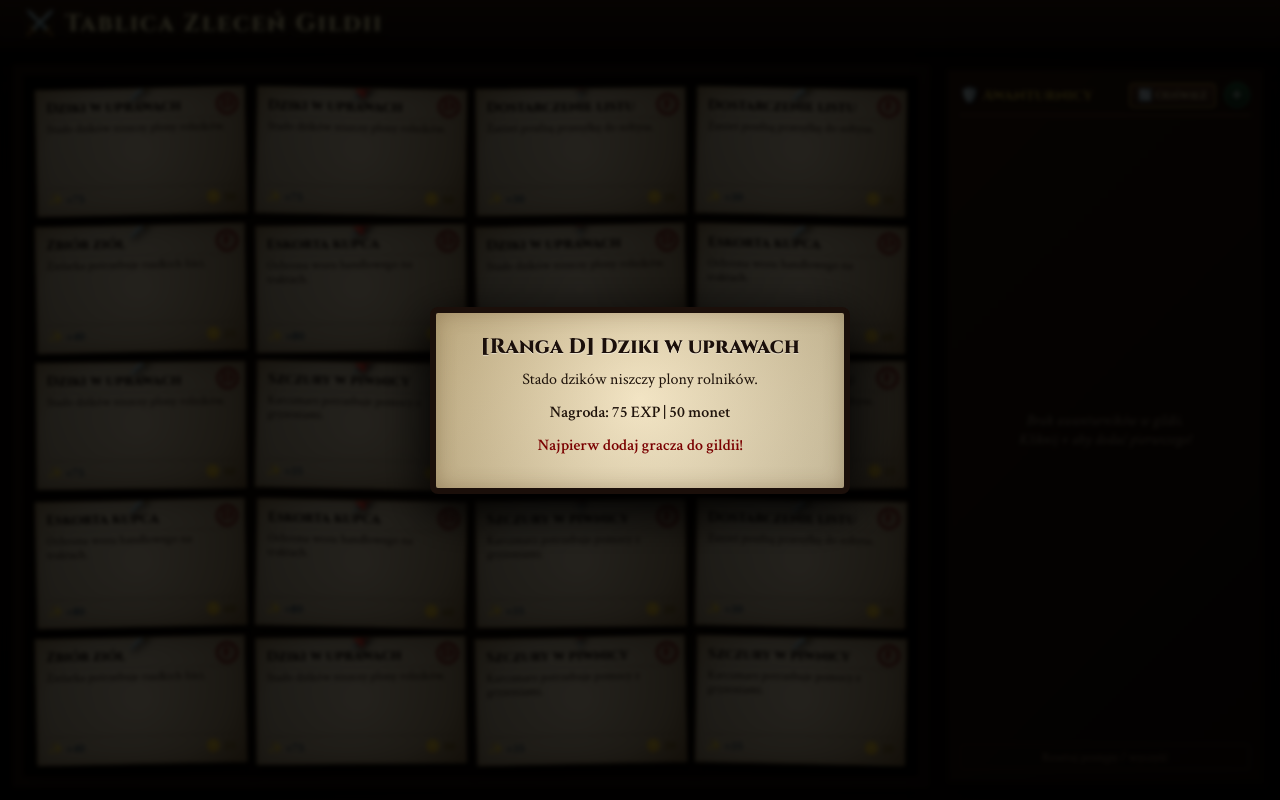
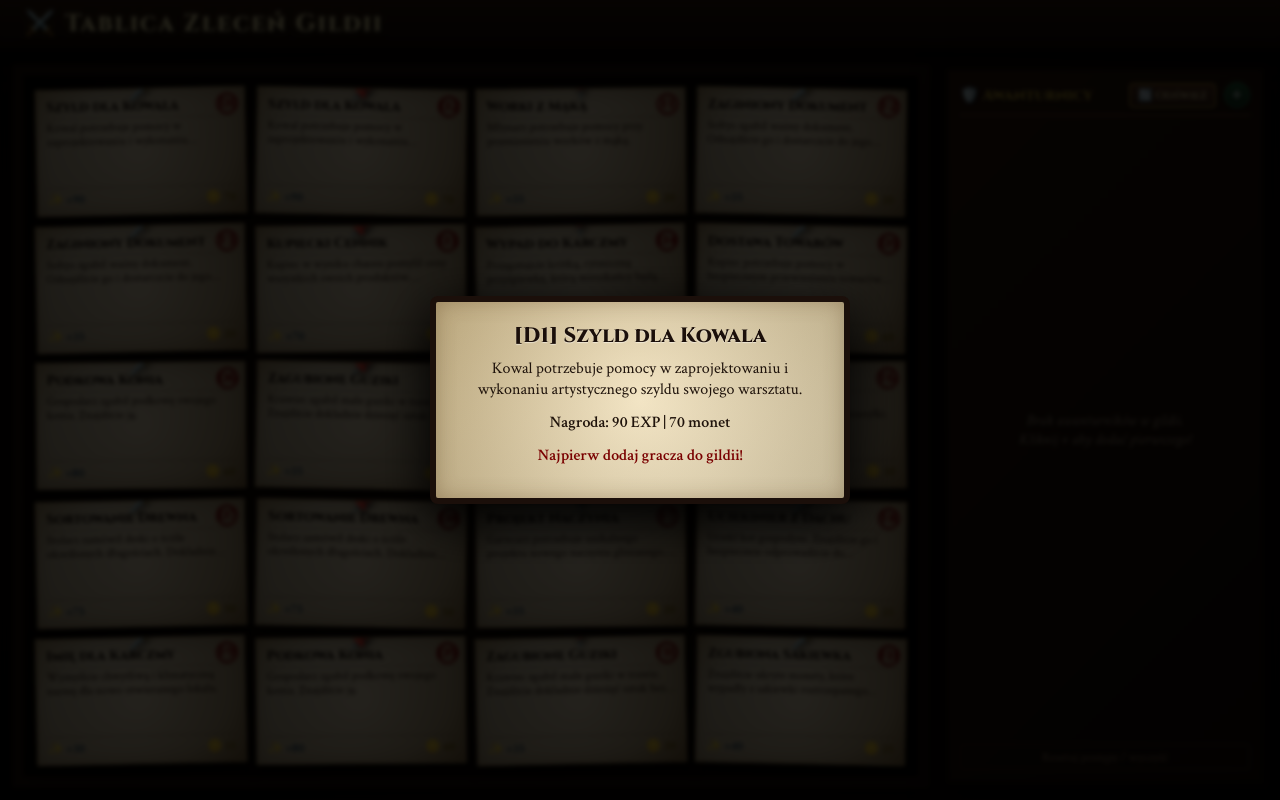
Before and after one commit to PurpleQv3/Gildia, a plain HTML site: page index.html in a window 1280 px wide. Both pictures are taken after a click on the element 141 px from the left and 151 px from the top of the page. Drawn offline with Linux system fonts and the light colour scheme.

Commit message:
Update index.html

```diff
--- a/index.html
+++ b/index.html
@@ -88,7 +88,6 @@
 
         .quest-card {
             background: var(--parchment);
-            /* Realistyczna tekstura pergaminu z ciemniejszymi, wypalonymi brzegami */
             background-image: radial-gradient(circle at center, rgba(255,255,255,0.3) 0%, rgba(0,0,0,0.25) 100%),
                               linear-gradient(135deg, #e6ce9a 0%, #f4e4bc 20%, #d8be8c 80%, #b8975e 100%);
             padding: 8px 10px;
@@ -146,11 +145,11 @@
 
         .quest-title {
             font-family: 'Cinzel', serif;
-            font-size: 0.88rem;
+            font-size: 0.85rem;
             font-weight: 800;
             color: #1a0f07;
             margin-bottom: 2px;
-            padding-right: 20px;
+            padding-right: 25px;
             border-bottom: 1px dashed rgba(60, 35, 15, 0.4);
             padding-bottom: 2px;
             white-space: nowrap;
@@ -159,7 +158,7 @@
         }
 
         .quest-desc {
-            font-size: 0.76rem;
+            font-size: 0.75rem;
             line-height: 1.15;
             color: #2b1a10;
             margin-bottom: 2px;
@@ -592,38 +591,65 @@
 
     <script>
         /* ==========================================================================
-           === INDYWIDUALNA KONFIGURACJA ZADAŃ ===
+           === BAZA ZADAŃ (SZABLONY Z TYTUŁAMI I OPISAMI) ===
            ========================================================================== */
 
         const QUEST_TEMPLATES = {
             "F": [
-                { title: "Szczury w piwnicy", desc: "Karczmarz potrzebuje pomocy z gryzoniami.", exp: 35, coins: 20 },
-                { title: "Zbiór ziół", desc: "Zielarka potrzebuje rzadkich liści.", exp: 40, coins: 25 },
-                { title: "Dostarczenie listu", desc: "Zanieś poufną przesyłkę do sołtysa.", exp: 30, coins: 15 }
+                { title: "Zagubione Guziki", desc: "Krawiec zgubił małe guziki w trawie. Znajdźcie dokładnie dziesięć sztuk bez używania latarek.", exp: 35, coins: 20 },
+                { title: "Zgubiona Sakiewka", desc: "Znajdźcie ukryte monety, które wypadły z sakiewki roztrzepanego kupca.", exp: 40, coins: 25 },
+                { title: "Projekt Naczynia", desc: "Garncarz potrzebuje unikalnego projektu nowego naczynia glinianego. Narysujcie go szczegółowo.", exp: 35, coins: 20 },
+                { title: "Tajemnicza Wiadomość", desc: "Ktoś zostawił zaszyfrowaną wiadomość pod drzwiami sołtysa. Rozszyfrujcie ją.", exp: 45, coins: 30 },
+                { title: "Nazwy na Mapie", desc: "Na starej mapie brakuje trzech nazw ulic. Dopasujcie je poprawnie do właściwych miejsc.", exp: 40, coins: 25 },
+                { title: "Imię dla Karczmy", desc: "Wymyślcie chwytliwą i klimatyczną nazwę dla nowo otwieranego lokalu.", exp: 30, coins: 15 },
+                { title: "Zaginiony Dokument", desc: "Sołtys zgubił ważny dokument. Odnajdźcie go i dostarczcie do jego domu.", exp: 35, coins: 20 },
+                { title: "Uciekinier z Dachu", desc: "Uciekł kot gospodyni. Znajdźcie go i bezpiecznie odprowadźcie do właścicielki.", exp: 40, coins: 25 },
+                { title: "Worki z Mąką", desc: "Młynarz potrzebuje pomocy przy przeniesieniu worków z mąką.", exp: 35, coins: 20 },
+                { title: "Zgubione Listy", desc: "Listonosz zgubił kilka listów. Odnajdźcie wszystkie ukryte przesyłki.", exp: 45, coins: 30 }
             ],
             "D": [
-                { title: "Eskorta kupca", desc: "Ochrona wozu handlowego na traktach.", exp: 80, coins: 60 },
-                { title: "Dziki w uprawach", desc: "Stado dzików niszczy plony rolników.", exp: 75, coins: 50 }
+                { title: "Sortowanie Drewna", desc: "Stolarz zamówił deski o ściśle określonych długościach. Dokładnie posegregujcie patyczki/materiały.", exp: 75, coins: 50 },
+                { title: "Dostawa Towarów", desc: "Kupiec potrzebuje pomocy w bezpiecznym przewiezieniu towarów na tętniący życiem targ.", exp: 80, coins: 60 },
+                { title: "Trzy Przesyłki", desc: "Dostarczcie trzy poufne paczki do różnych, oddalonych od siebie mieszkańców.", exp: 85, coins: 65 },
+                { title: "Kupiecki Cennik", desc: "Kupiec w wyniku chaosu pomylił ceny wszystkich swoich produktów. Uporządkujcie i przeliczcie cennik.", exp: 70, coins: 55 },
+                { title: "Wypad do Karczmy", desc: "Przygotujcie krótką, rytmiczną przyśpiewkę, którą mieszkańcy będą śpiewać podczas nadchodzącego święta.", exp: 75, coins: 50 },
+                { title: "Szyld dla Kowala", desc: "Kowal potrzebuje pomocy w zaprojektowaniu i wykonaniu artystycznego szyldu swojego warsztatu.", exp: 90, coins: 70 },
+                { title: "Nieposłuszne Narzędzia", desc: "Kowal potrzebuje pomocy w posegregowaniu swoich narzędzi.", exp: 75, coins: 50 },
+                { title: "Podkowa Konia", desc: "Gospodarz zgubił podkowę swojego konia. Znajdźcie ją.", exp: 80, coins: 60 }
             ],
             "C": [
-                { title: "Polowanie na Wilkołaka", desc: "Bestia atakuje podróżnych.", exp: 180, coins: 150 },
-                { title: "Kradzież w ruinach", desc: "Odzyskanie artefaktu z kryjówki.", exp: 200, coins: 170 }
+                { title: "Zaginione Buty", desc: "Szewc zgubił całą parę ekskluzywnych butów w labiryncie zaułków. Odszukajcie je.", exp: 160, coins: 130 },
+                { title: "Najkrótsza Droga", desc: "Znajdźcie najkrótszą i najbezpieczniejszą drogę z młyna na rynek, omijając patrole straży.", exp: 170, coins: 140 },
+                { title: "Wzór Tkacki", desc: "Tkaczka potrzebuje skomplikowanej pomocy w wykonaniu unikalnego, geometrycznego wzoru na materiał.", exp: 180, coins: 150 },
+                { title: "Zaginiona Receptura", desc: "Zaginęła starożytna receptura na najlepszy chleb w królestwie. Znajdźcie ukryte składniki w całej osadzie.", exp: 190, coins: 160 },
+                { title: "Lista Towarów", desc: "Kupiec zgubił spis swoich towarów. Odtwórzcie go w 100% na podstawie trudnych podpowiedzi świadków.", exp: 175, coins: 145 },
+                { title: "Zbiory z Pola", desc: "Pomóżcie rolnikowi zebrać plony z pola (pozbierajcie ukryte przedmioty).", exp: 160, coins: 130 },
+                { title: "Budowa Płotu", desc: "Gospodarz potrzebuje pomocy przy zbudowaniu małego płotu.", exp: 170, coins: 140 }
             ],
             "B": [
-                { title: "Oczyszczenie Krypty", desc: "Starożytne zło ożyło w grobowcu.", exp: 350, coins: 300 }
+                { title: "Tajemniczy Kufer", desc: "W głębi lasu znaleziono zamknięty kufer. Odszukajcie trzy ukryte wskazówki do jego otwarcia.", exp: 320, coins: 280 },
+                { title: "Kradzież Flagi", desc: "Ktoś bezczelnie zabrał flagę wioski. Przesłuchajcie świadków i ustalcie, gdzie została ukryta.", exp: 340, coins: 300 },
+                { title: "Hasło do Magazynu", desc: "Młynarz w ferworze pracy zapomniał skomplikowanego hasła do swojego magazynu. Rozwiążcie zagadkę logiczną.", exp: 330, coins: 290 },
+                { title: "Miniaturowa Kuźnia", desc: "Zbudujcie w pełni działający model miniaturowej kuźni z dostarczonych materiałów.", exp: 360, coins: 320 },
+                { title: "Transport Patyków", desc: "Przenieście określoną liczbę patyków do stodoły.", exp: 310, coins: 270 }
             ],
             "A": [
-                { title: "Inwazja Upiorów", desc: "Armia widm napada na osady co noc.", exp: 600, coins: 600 }
+                { title: "Zapasowy Konwój", desc: "Dostarczcie niezwykle ważny i wrażliwy towar do odległej osady przed upływem wyznaczonego czasu.", exp: 600, coins: 550 },
+                { title: "Inżynieria Wozu", desc: "Zbudujcie stabilny model wozu kupieckiego z patyków, który bez uszkodzeń utrzyma zadaną liczbę monet.", exp: 620, coins: 580 },
+                { title: "Flaga dla Wioski", desc: "Wioska pilnie potrzebuje własnej, unikalnej flagi. Zaprojektujcie ją herbowo i zaprezentujcie przed całą radą.", exp: 580, coins: 520 },
+                { title: "Labirynt Kukurydzy", desc: "Znajdźcie drogę przez pole kukurydzy, rozwiązując zagadki.", exp: 600, coins: 550 }
             ],
             "S": [
-                { title: "Smok z Gór Popielnych", desc: "Zgładzenie pradawnego smoka.", exp: 1200, coins: 1500 }
+                { title: "Logistyka Weselna", desc: "W wiosce odbędzie się królewskie wesele. Koordynujcie przygotowanie dekoracji całego placu głównego.", exp: 1200, coins: 1400 },
+                { title: "Wielki Wyścig Przełajowy", desc: "Mieszkańcy chcą zorganizować legendarny wyścig. Wyznaczcie trudną trasę z przeszkodami i sędziujcie zawody.", exp: 1100, coins: 1300 },
+                { title: "Inwentarz Gospodarza", desc: "Pomóżcie gospodarzowi policzyć jego zwierzęta.", exp: 1200, coins: 1400 }
             ]
         };
 
         const MAX_QUESTS = 20;
 
         /* ==========================================================================
-           === LOGIKA SYSTEMU GILDII ===
+           === LOGIKA SYSTEMU GILDII Z UNIKALNYMI NUMERAMI (A1, A2 itd.) ===
            ========================================================================== */
 
         const RANKS = ["F", "D", "C", "B", "A", "S"];
@@ -641,20 +667,26 @@
 
         let players = JSON.parse(localStorage.getItem('guild_players')) || [];
         let quests = JSON.parse(localStorage.getItem('guild_quests')) || [];
+        // Liczniki numerów dla każdej rangi (np. jak daleko zaszło A, B itd.)
+        let rankCounters = JSON.parse(localStorage.getItem('guild_rank_counters')) || { "F": 0, "D": 0, "C": 0, "B": 0, "A": 0, "S": 0 };
+
         let selectedQuestId = null;
         let selectedPlayerIdForCoins = null;
 
         function saveData() {
             localStorage.setItem('guild_players', JSON.stringify(players));
             localStorage.setItem('guild_quests', JSON.stringify(quests));
+            localStorage.setItem('guild_rank_counters', JSON.stringify(rankCounters));
         }
 
         function resetData() {
-            if (confirm("Czy na pewno chcesz zresetować i wyczyścić wszystkie dane?")) {
+            if (confirm("Czy na pewno chcesz zresetować i wyczyścić wszystkie dane i numery zadań?")) {
                 localStorage.removeItem('guild_players');
                 localStorage.removeItem('guild_quests');
+                localStorage.removeItem('guild_rank_counters');
                 players = [];
                 quests = [];
+                rankCounters = { "F": 0, "D": 0, "C": 0, "B": 0, "A": 0, "S": 0 };
                 ensureQuestLimit();
                 renderAll();
             }
@@ -677,11 +709,16 @@
             const randomRankIdx = Math.floor(Math.random() * (allowedMaxIdx + 1));
             const rank = RANKS[randomRankIdx];
 
+            // Inkrementujemy numer dla danej rangi (np. A1 -> A2 itd.)
+            rankCounters[rank] = (rankCounters[rank] || 0) + 1;
+            const questCode = `${rank}${rankCounters[rank]}`;
+
             const templates = QUEST_TEMPLATES[rank];
             const template = templates[Math.floor(Math.random() * templates.length)];
 
             return {
                 id: Date.now() + Math.floor(Math.random() * 100000),
+                code: questCode, // Unikalny stały numer np. "A1"
                 title: template.title,
                 description: template.desc,
                 rank: rank,
@@ -716,7 +753,7 @@
 
                 card.innerHTML = `
                     <div class="pin">${pinIcon}</div>
-                    <div class="quest-rank">${quest.rank}</div>
+                    <div class="quest-rank" title="Kod zadania: ${quest.code}">${quest.code}</div>
                     <div>
                         <div class="quest-title">${quest.title}</div>
                         <div class="quest-desc">${quest.description}</div>
@@ -784,7 +821,7 @@
             const quest = quests.find(q => q.id === questId);
             if (!quest) return;
 
-            document.getElementById('modalQuestTitle').innerText = `[Ranga ${quest.rank}] ${quest.title}`;
+            document.getElementById('modalQuestTitle').innerText = `[${quest.code}] ${quest.title}`;
             document.getElementById('modalQuestDesc').innerText = quest.description;
             document.getElementById('modalQuestRewards').innerText = `Nagroda: ${quest.exp} EXP | ${quest.coins} monet`;
 
@@ -944,7 +981,6 @@
             closeModals();
         }
 
-        // Obsługa modalu resetu zadań za 200 monet
         function openResetQuestsModal() {
             if (players.length === 0) {
                 alert("Brak graczy w gildii, aby opłacić odświeżenie tablicy!");
@@ -979,16 +1015,10 @@
                 return;
             }
 
-            // Pobranie opłaty
             player.coins -= 200;
 
-            // Zostawiamy tylko zadania, które są przypisane (w trakcie)
             const activeQuests = quests.filter(q => q.assignedTo !== null);
-
-            // Czyszczenie starej tablicy i wpisanie aktywnych
             quests = [...activeQuests];
-
-            // Dociągamy do limitu 20 nowych zadań
             ensureQuestLimit();
 
             renderAll();
```
